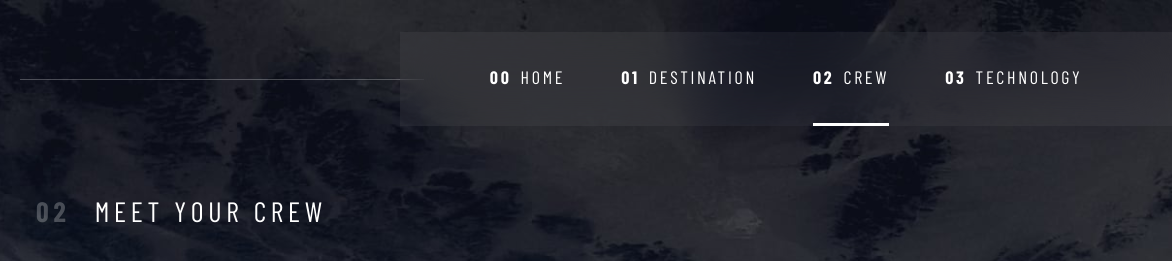
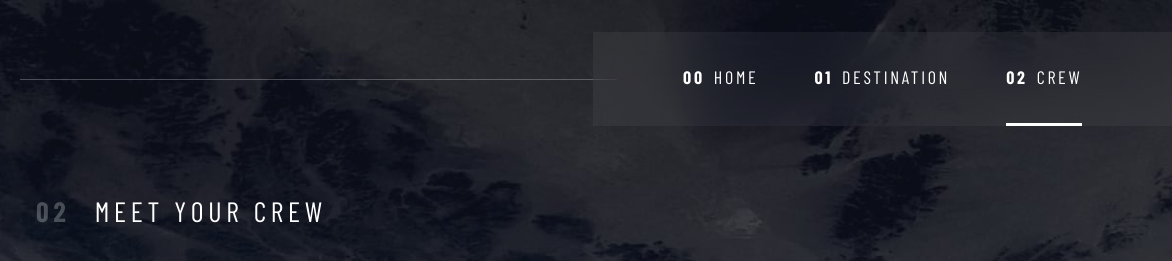
Before and after one commit to Clinton-dev/space-tourism, a website built with Vite: page crew.html in a window 1280 px wide. Shown: the top 261 px of the page, 108-1280 px from the left. Built offline with nearby package versions, Linux system fonts and the light colour scheme; a web font is replaced by a local one.

Commit message:
remove technology page for now

```diff
--- a/crew.html
+++ b/crew.html
@@ -31,7 +31,7 @@
             <li><a class="ff-sans-cond uppercase text-white letter-spacing-2" href="index.html"><span aria-hidden="true">00</span>Home</a>
             <li><a class="ff-sans-cond uppercase text-white letter-spacing-2" href="destination.html"><span aria-hidden="true">01</span>Destination</a>
             <li class="active"><a class="ff-sans-cond uppercase text-white letter-spacing-2" href="crew.html"><span aria-hidden="true">02</span>Crew</a>
-            <li><a class="ff-sans-cond uppercase text-white letter-spacing-2" href="technology.html"><span aria-hidden="true">03</span>Technology</a>
+            <!-- <li><a class="ff-sans-cond uppercase text-white letter-spacing-2" href="technology.html"><span aria-hidden="true">03</span>Technology</a> -->
         </ul>
     </nav>
   </header>
```
Also changed, not shown: destination.html (+1 -1 lines), index.html (+1 -1 lines).
